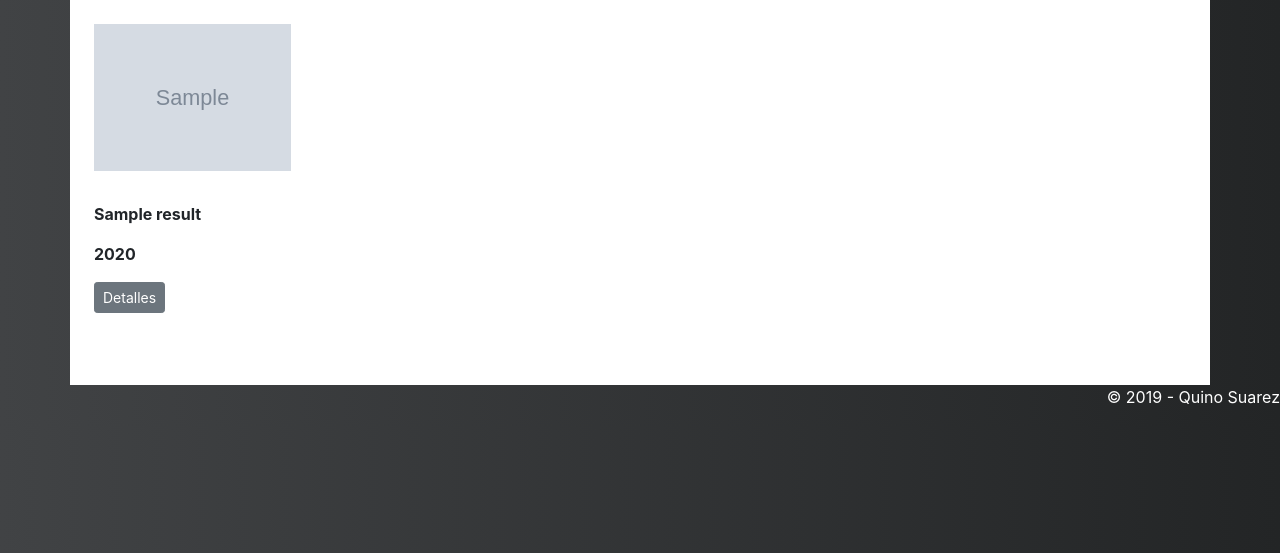
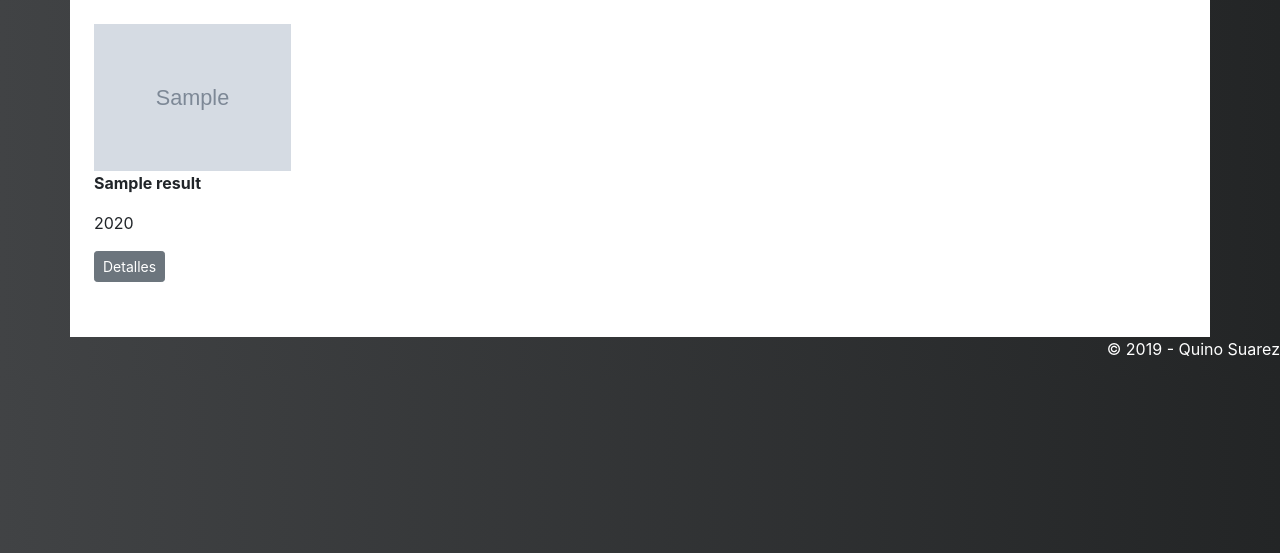
Before and after one commit to QuinoSV/Proyecto-2, a Flask app: template templates/films.html in a window 1280 px wide. Shown: the part 56-609 px from the top of the page. Run offline with Flask 2, Linux system fonts and the light colour scheme; the template is opened without the code that fills it: most values are stand-ins (such as "Sample title", 1, 10 or a date in 2020); grey boxes marked "Sample" are stand-in pictures; some libraries are stand-ins or nearby versions.

Commit message:
Creado Requirements.txt

```diff
--- a/index.py
+++ b/index.py
@@ -30,11 +30,17 @@ def buscaPeliculas():
     # Obtenemos la respuesta de la api con la url formada
     json_api_response = requests.get(url).json()
 
+
     # Sacamos las películas del objeto
     film_results = json_api_response["Search"]
+    response = json_api_response["Response"]
+    print(response)
 
     # Renderizamos la vista con los resultados de la búsqueda
-    return render_template('films.html', results = film_results)
+    return render_template('films.html', results = film_results, response = response)
+
+
+
 
 @app.route('/film', methods=['POST'])
 def detallePelicula():
--- a/templates/films.html
+++ b/templates/films.html
@@ -4,6 +4,9 @@
 {% block content %}
 <!-- <div class="jumbotron"> -->
     <!--<p class="lead">Resultados de la busqueda</p>-->
+
+
+    {% for r in results %}
     <style>
             .container{
                 height: 100%;
@@ -17,22 +20,29 @@
 
     </style>
 
-    {% for r in results %}
-
-
         <form action="{{ url_for('detallePelicula') }}" method='POST'>
-            <div class="row-md-8">
+            <div class="col">
+                <div class="row">
                     <img src="{{ r['Poster'] }}" alt="{{ r['Title'] }}" style="max-width:100%;">
+                </div>
+                <div class="row">
+                    <p class="font-weight-bold text-truncate">{{ r['Title'] }}</p>
+                </div>
+                <div class="row">
+                    <p class="text-align-start font-size-8">{{ r['Year'] }}</p>
+                </div>
+                <div class="row">
+                        <input class="btn btn-secondary btn-sm" type="submit" value="Detalles">
                         <input class="form-control form-control-sm" type="text" name="imdbID" value="{{ r['imdbID'] }}" style="visibility:hidden">
-                <p class="font-weight-bold">{{ r['Title'] }}</p>
-                <p class="font-weight-bold">{{ r['Year'] }}</p>
                 </div>
-            <input class="btn btn-secondary btn-sm" type="submit" value="Detalles"><br><br><br>
-        </form>
 
 
 
+            </div>
+
+        </form>
     {% endfor %}
+
 <!-- </div> -->
 
 {% endblock %}
```
Also changed, not shown: requirements.txt (added, +22 -0 lines). Lines whose indentation alone changed are shown as unchanged.
